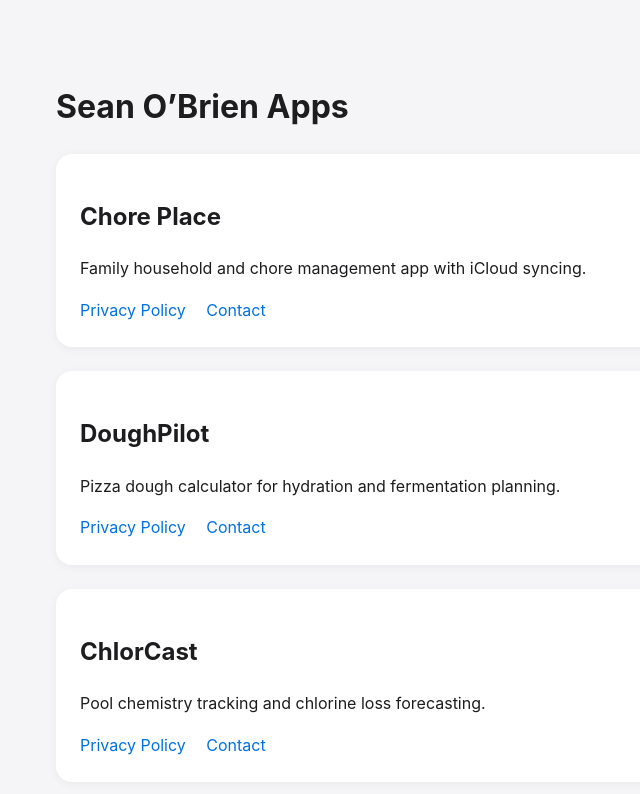
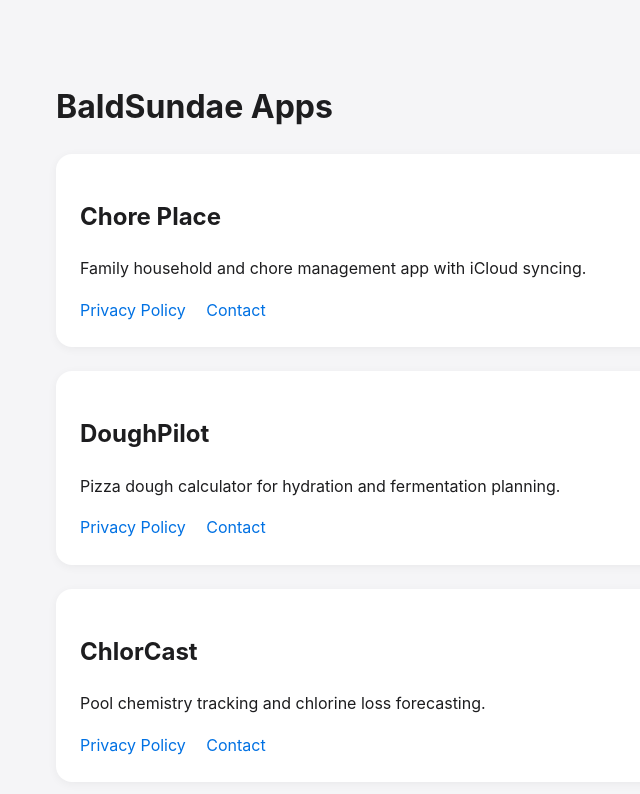
Before and after one commit to baldsundae/apps, a plain HTML site: page index.html in a window 1280 px wide. Shown: the whole page, without its empty margins (184-824 px from the left). Drawn offline with Linux system fonts and the light colour scheme.

Commit message:
Update index.html

```diff
--- a/index.html
+++ b/index.html
@@ -37,7 +37,7 @@
 
 <body>
 
-<h1>Sean O’Brien Apps</h1>
+<h1>BaldSundae Apps</h1>
 
 <div class="app-card">
   <h2>Chore Place</h2>
```
